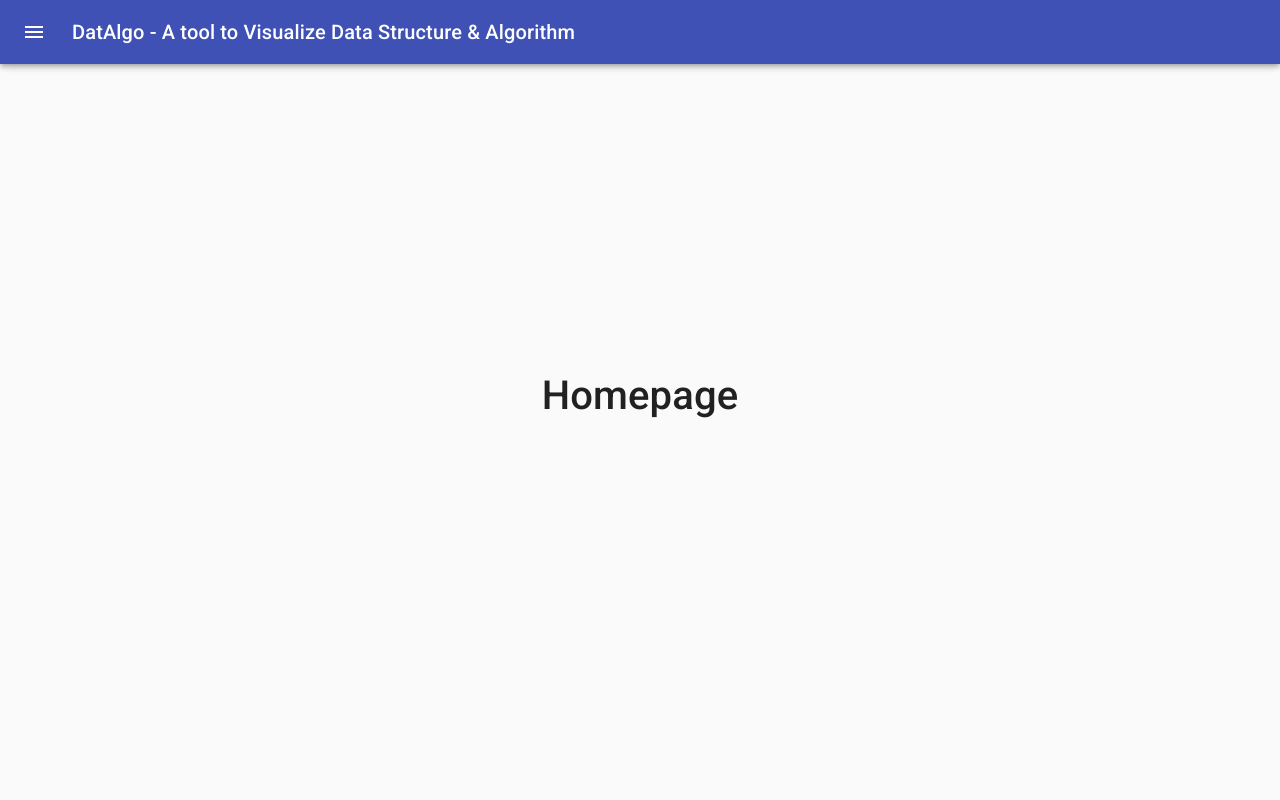
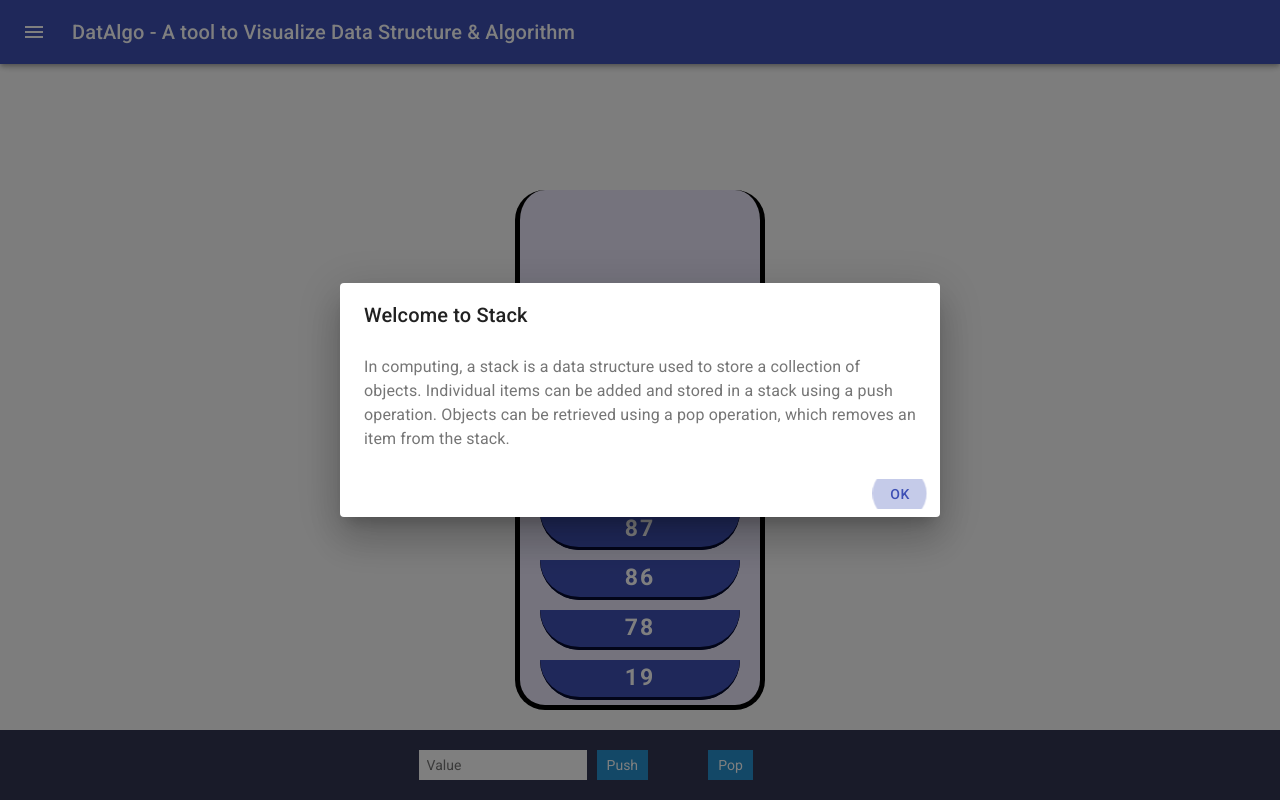
Before and after one commit to anmolkumarshah/DatAlgo, a React (Create React App) app: page /stack in a window 1280 px wide. Built offline with nearby package versions, Linux system fonts and the light colour scheme.

Commit message:
Stack Changes

```diff
--- a/src/components/stack/Stack.jsx
+++ b/src/components/stack/Stack.jsx
@@ -1,4 +1,4 @@
-import { SignalCellularConnectedNoInternet4BarTwoTone } from "@material-ui/icons";
+// import { SignalCellularConnectedNoInternet4BarTwoTone } from "@material-ui/icons";
 import React, { useEffect, useState } from "react";
 import AlertDialog from "../../material-ui-components/alertDialog";
 import "./stack.css";
@@ -23,7 +23,8 @@ const Stack = () => {
   const generateRandomArray = () => {
     const temp = [];
     for (let i = 0; i <= noElement; i++) {
-      temp[i] = generateRandomElements(10, 100);
+      let temps = generateRandomElements(10, 100);
+      if (temp.indexOf(temps) === -1) temp.push(temps);
     }
     console.log(temp);
     setElements(temp);
@@ -74,13 +75,15 @@ const Stack = () => {
   const [errorMessage, setErrorMessage] = useState("");
   const handlePush = () => {
     setNoElement(noElement + 1);
+    console.log(noElement);
     if (isNaN(newElement)) {
-      setNoElement(noElement - 1);
+      setNoElement(noElement);
+      console.log(noElement);
       setErrorMessage("Enter Element");
     } else if (noElement <= maxElements && newElement !== "") {
       pushElement();
     } else {
-      setNoElement(noElement - 1);
+      setNoElement(noElement);
       console.log(noElement);
     }
   };
@@ -106,6 +109,7 @@ const Stack = () => {
     if (noElement > 0) popElement();
     else if (elements.length - 1 === 0) {
       popElement();
+      setErrorMessage("");
     }
   };
 
--- a/src/material-ui-components/drawer.jsx
+++ b/src/material-ui-components/drawer.jsx
@@ -35,6 +35,7 @@ import LinkedList from "../components/linkedlist/linkedlist";
 import SingleLinkedList from "../components/singleLinkedList/singleLinkedList";
 import Arr from "../components/array/Array";
 import Editor from "../components/code-editor/editor";
+import Stack from "../components/stack/Stack";
 
 const drawerWidth = 240;
 
@@ -169,7 +170,6 @@ export default function DrawerLeft() {
         </List>
         <Divider />
         <Divider />
-
         <List>
           <ListItem button key={""}>
             <ListItemIcon>
@@ -197,10 +197,14 @@ export default function DrawerLeft() {
           ></SimpleAccordion>
 
           <SimpleAccordion
+            name="Stack"
+            array={[{ target: "/stack", name: "Stack" }]}
+          ></SimpleAccordion>
+
+          <SimpleAccordion
             name="Linked List"
             array={[{ target: "/single-LL", name: "Single Linked List" }]}
           ></SimpleAccordion>
-
           <Divider />
           <Divider />
           <Divider />
@@ -257,6 +261,7 @@ export default function DrawerLeft() {
 
           <Route path="/single-LL" component={SingleLinkedList} />
           <Route path="/array" component={Arr} />
+          <Route path="/stack" component={Stack} />
           <Route path="/" component={Homepage} />
         </Switch>
       </main>
```
